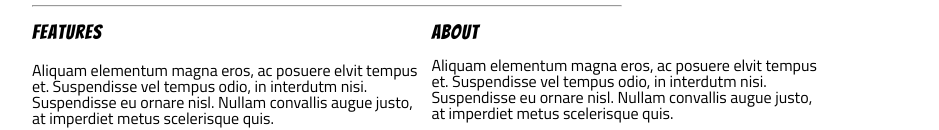
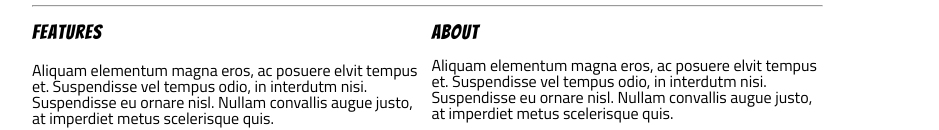
Before and after one commit to johngwells/Lambda-Challenge, a website: page UI-III-Flexbox-master/great-idea/index.html in a window 1280 px wide. Shown: the part 498-628 px from the top of the page, without its empty margins (168-1107 px from the left). Drawn offline with Linux system fonts and the light colour scheme.

Commit message:
refactor code

```diff
--- a/UI-III-Flexbox-master/great-idea/css/index.css
+++ b/UI-III-Flexbox-master/great-idea/css/index.css
@@ -76,7 +76,7 @@
 }
 
 hr {
-	width: 50%;
+	width: 67%;
 	margin-left: 150px;
 	margin-right: auto;
 }
```
Also changed, not shown: UI-III-Flexbox-master/great-idea/index.html (+2 -3 lines).
